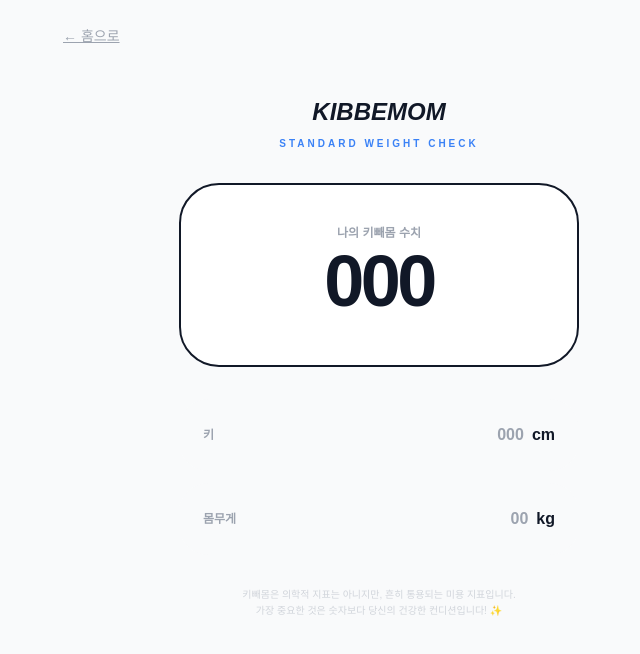
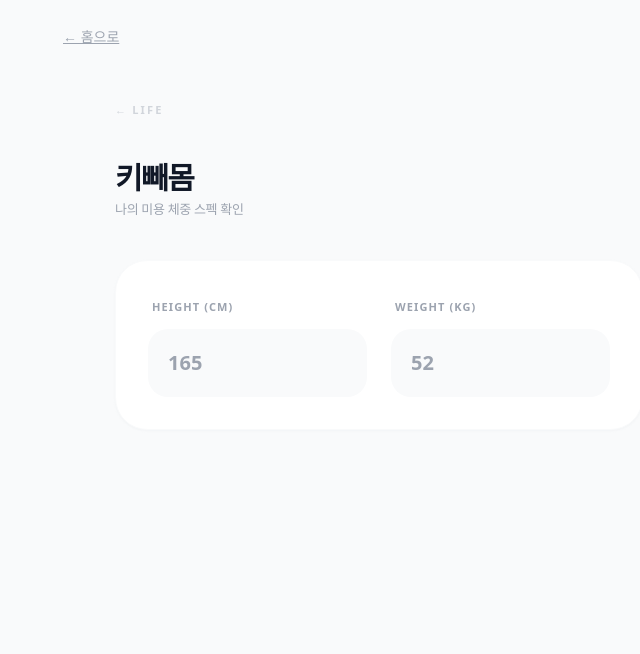
Before and after one commit to greentea2417/semogye-calculator, a Next.js app: page /life/kbm in a window 1280 px wide. Shown: the top 654 px of the page, without its empty margins (261-901 px from the left). Built offline with nearby package versions, Linux system fonts and the light colour scheme; a web font is replaced by a local one.

Commit message:
fix: resolve duplicate RootLayout and apply Inter font

```diff
--- a/app/layout.tsx
+++ b/app/layout.tsx
@@ -2,8 +2,15 @@ import type { Metadata } from "next";
 import "./globals.css";
 import ToastHost from "./components/ToastHost";
 import HomeLink from "./components/HomeLink";
+import { Inter } from 'next/font/google';
 
-// [SEO] 어제 정한 멋진 슬로건을 여기에 녹였습니다!
+// 1. 세련된 영문 폰트 Inter 설정
+const inter = Inter({
+  subsets: ['latin'],
+  variable: '--font-inter',
+});
+
+// 2. SEO 및 메타데이터 설정
 export const metadata: Metadata = {
   title: "세모계 | 계산하고 싶은 모든 것",
   description: "8년 차 광고 디자인 감각으로 설계한 가장 정갈하고 정확한 계산기. 직장인, 프리랜서, 대학생을 위한 모든 계산을 담았습니다.",
@@ -12,13 +19,14 @@ export const metadata: Metadata = {
   },
 };
 
+// 3. 메인 레이아웃 함수 (하나로 통합!)
 export default function RootLayout({
   children,
 }: {
   children: React.ReactNode;
 }) {
   return (
-    <html lang="ko" suppressHydrationWarning>
+    <html lang="ko" className={inter.variable} suppressHydrationWarning>
       <head>
         <meta
           name="naver-site-verification"
@@ -26,7 +34,7 @@ export default function RootLayout({
         />
       </head>
 
-      <body className="bg-gray-50 text-gray-900 antialiased">
+      <body className="bg-gray-50 text-gray-900 antialiased font-sans">
         {/* 홈으로 가기 링크 */}
         <HomeLink />
 
--- a/app/life/kbm/page.tsx
+++ b/app/life/kbm/page.tsx
@@ -1,84 +1,48 @@
 "use client";
 
 import { useState } from "react";
+import Link from "next/link";
 
-export default function StandardWeightCalculator() {
+export default function KbmPage() {
   const [height, setHeight] = useState("");
   const [weight, setWeight] = useState("");
-
-  const diff = height && weight ? Number(height) - Number(weight) : null;
-
-  // 미용 체중 계산 (보통 키(m) * 키(m) * 18.5)
-  const beautyWeight = height ? (Math.pow(Number(height) / 100, 2) * 18.5).toFixed(1) : null;
-
-  const getStatus = (val: number) => {
-    if (val >= 115) return { label: "모델 권역", color: "text-purple-500" };
-    if (val >= 110) return { label: "슬림 탄탄", color: "text-blue-500" };
-    if (val >= 105) return { label: "보기 좋은 표준", color: "text-green-500" };
-    return { label: "건강한 표준", color: "text-gray-400" };
-  };
+  const kbm = height && weight ? (parseFloat(height) - parseFloat(weight)).toFixed(1) : null;
 
   return (
-    <main className="max-w-md mx-auto px-6 py-12 space-y-8">
-      <section className="text-center space-y-2">
-        <h1 className="text-2xl font-black text-gray-900 italic">KIBBEMOM</h1>
-        <p className="text-[10px] text-blue-500 font-black uppercase tracking-[0.3em]">Standard Weight Check</p>
+    <main className="max-w-xl mx-auto px-6 py-12 space-y-10">
+      <Link href="/life" className="group inline-flex items-center text-[11px] font-bold text-gray-300 uppercase tracking-[0.2em] hover:text-blue-500 transition-colors">
+        <span className="mr-1 transform group-hover:-translate-x-1 transition-transform">←</span> Life
+      </Link>
+
+      <section className="space-y-1">
+        <h1 className="text-3xl font-black text-gray-900 tracking-tighter">키빼몸</h1>
+        <p className="text-[13px] text-gray-400 font-medium tracking-tight">나의 미용 체중 스펙 확인</p>
       </section>
 
-      {/* 키빼몸 결과 카드 */}
-      <div className="bg-white border-2 border-gray-900 rounded-[40px] p-10 text-center relative overflow-hidden">
-        <p className="text-gray-400 text-xs font-bold mb-1 uppercase">나의 키빼몸 수치</p>
-        <div className="text-7xl font-black text-gray-900 tracking-tighter mb-2">
-          {diff || "000"}
+      <div className="bg-white border border-gray-50 rounded-[32px] p-8 shadow-sm shadow-gray-200/30 space-y-10">
+        <div className="grid grid-cols-2 gap-6">
+          <div className="space-y-3">
+            <label className="text-[11px] font-bold text-gray-400 uppercase tracking-widest ml-1">Height (cm)</label>
+            <input type="number" placeholder="165" value={height} onChange={(e) => setHeight(e.target.value)}
+              className="w-full bg-gray-50 border-none rounded-[20px] p-5 text-xl font-bold focus:ring-2 focus:ring-blue-500/20 transition-all placeholder:text-gray-200" />
+          </div>
+          <div className="space-y-3">
+            <label className="text-[11px] font-bold text-gray-400 uppercase tracking-widest ml-1">Weight (kg)</label>
+            <input type="number" placeholder="52" value={weight} onChange={(e) => setHeight(e.target.value)}
+              className="w-full bg-gray-50 border-none rounded-[20px] p-5 text-xl font-bold focus:ring-2 focus:ring-blue-500/20 transition-all placeholder:text-gray-200" />
+          </div>
         </div>
-        {diff && (
-          <p className={`text-sm font-black ${getStatus(diff).color}`}>
-            {getStatus(diff).label}
-          </p>
+
+        {kbm && (
+          <div className="pt-10 border-t border-gray-50 flex flex-col items-center animate-in fade-in slide-in-from-bottom-4 duration-500">
+            <span className="text-[10px] font-black text-blue-500 uppercase tracking-[0.2em] mb-2 text-center">Your Result</span>
+            <div className="text-6xl font-black text-gray-900 tracking-tighter mb-4">{kbm}</div>
+            <div className="px-4 py-2 bg-blue-50 rounded-full text-blue-600 text-[12px] font-bold">
+              {parseFloat(kbm) >= 110 ? "👗 모델급 실루엣이네요!" : "✨ 건강하고 정갈한 체중이에요!"}
+            </div>
+          </div>
         )}
       </div>
-
-      {/* 미용 체중 정보 (디자이너의 팁 느낌) */}
-      {beautyWeight && (
-        <div className="bg-blue-50 rounded-3xl p-6 flex items-center justify-between">
-          <div className="space-y-1">
-            <p className="text-[10px] font-black text-blue-400 uppercase">Beauty Target</p>
-            <p className="text-sm font-bold text-blue-900">당신의 미용 체중은?</p>
-          </div>
-          <div className="text-2xl font-black text-blue-600">{beautyWeight}kg</div>
-        </div>
-      )}
-
-      {/* 입력 섹션 */}
-      <div className="space-y-3">
-        <div className="flex bg-gray-50 p-2 rounded-[30px] items-center px-6 focus-within:ring-2 focus-within:ring-blue-500 transition-all">
-          <span className="text-xs font-black text-gray-400 w-12">키</span>
-          <input
-            type="number"
-            className="flex-1 bg-transparent py-4 text-right font-black outline-none"
-            placeholder="000"
-            value={height}
-            onChange={(e) => setHeight(e.target.value)}
-          />
-          <span className="ml-2 font-bold text-gray-900">cm</span>
-        </div>
-        <div className="flex bg-gray-50 p-2 rounded-[30px] items-center px-6 focus-within:ring-2 focus-within:ring-blue-500 transition-all">
-          <span className="text-xs font-black text-gray-400 w-12">몸무게</span>
-          <input
-            type="number"
-            className="flex-1 bg-transparent py-4 text-right font-black outline-none"
-            placeholder="00"
-            value={weight}
-            onChange={(e) => setWeight(e.target.value)}
-          />
-          <span className="ml-2 font-bold text-gray-900">kg</span>
-        </div>
-      </div>
-
-      <p className="text-[10px] text-gray-300 text-center leading-relaxed">
-        키빼몸은 의학적 지표는 아니지만, 흔히 통용되는 미용 지표입니다.<br />
-        가장 중요한 것은 숫자보다 당신의 건강한 컨디션입니다! ✨
-      </p>
     </main>
   );
 }
--- a/app/page.tsx
+++ b/app/page.tsx
@@ -58,3 +58,21 @@ export default function HomePage() {
     </main>
   );
 }
+// app/page.tsx 내의 영어 텍스트 부분들 (예시)
+
+{/* 카테고리 태그 부분 */}
+<span className="font-inter text-[10px] font-bold text-gray-300 uppercase tracking-[0.25em]">
+  Business
+</span>
+
+{/* NEW 태그 부분 */}
+<span className="font-inter bg-blue-50 text-[9px] text-blue-500 px-1.5 py-0.5 rounded-md font-bold tracking-[0.05em]">
+  NEW
+</span>
+
+{/* 푸터 부분 */}
+<footer className="pt-10 border-t border-gray-50 text-center">
+  <p className="font-inter text-[9px] font-semibold text-gray-200 uppercase tracking-[0.35em]">
+    Designed by greentea • 2026
+  </p>
+</footer>
```
Also changed, not shown: app/life/page.tsx (+24 -47 lines).
